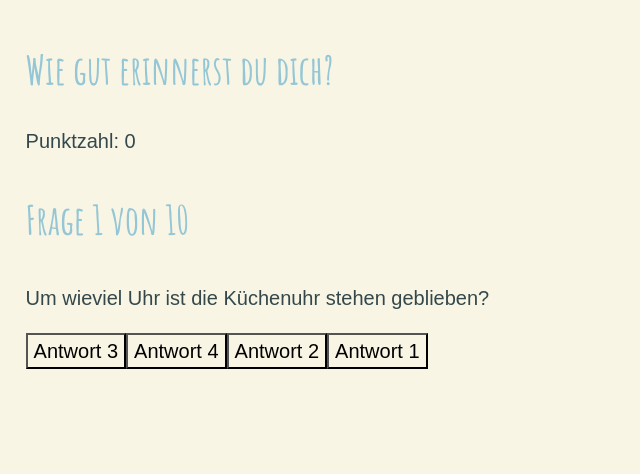
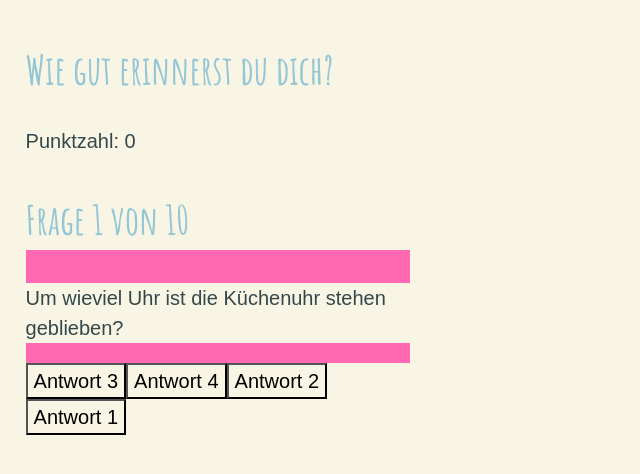
Before and after one commit to tatjanafichtner/capstone-fast-reading-app, a Next.js app: page /questions in a window 1280 px wide. Both pictures are taken after a click on the button "Quiz starten". Shown: the top 474 px of the page, without its empty margins (0-640 px from the left). Built offline with nearby package versions, Linux system fonts and the light colour scheme.

Commit message:
fix of a bug to active the disabled state of answers

```diff
--- a/components/QuestionCard.tsx
+++ b/components/QuestionCard.tsx
@@ -18,6 +18,7 @@ export type QuestionCardProps = {
   answers: string[];
   onSelectAnswer: (event: React.MouseEvent<HTMLButtonElement>) => void;
   totalQuestions: number;
+  amountOfAnswers: number;
 };
 
 /*
@@ -32,6 +33,7 @@ export const QuestionCard: React.FC<QuestionCardProps> = ({
   answers,
   onSelectAnswer,
   totalQuestions,
+  amountOfAnswers,
 }) => {
   // Before we display a single QuestionCard, the array of answers we collect
   // from our JSON file needs to be rendered for every single answer in it.
@@ -39,7 +41,7 @@ export const QuestionCard: React.FC<QuestionCardProps> = ({
     return (
       <button
         key={answer}
-        disabled={false}
+        disabled={amountOfAnswers === cardNumber}
         value={answer}
         onClick={onSelectAnswer}
       >
@@ -49,13 +51,13 @@ export const QuestionCard: React.FC<QuestionCardProps> = ({
   });
   // Then we can build the QuestionCards we want to display in the questions.tsx page
   return (
-    <article>
+    <StyledCard>
       <h2>
         Frage {cardNumber} von {totalQuestions}
       </h2>
       <p>{question}</p>
       <p>{renderedAnswers}</p>
-    </article>
+    </StyledCard>
   );
 };
 
@@ -65,8 +67,8 @@ export const QuestionCard: React.FC<QuestionCardProps> = ({
 ###########
 */
 
-const StyledCard = styled.article`
-  all: unset;
+const StyledCard = styled.section`
   border-radius: 50;
   background-color: hotpink;
+  width: 30vw;
 `;
--- a/pages/questions.tsx
+++ b/pages/questions.tsx
@@ -163,6 +163,7 @@ const QuizPage = ({
         totalQuestions={questions.length}
         question={question}
         answers={answers}
+        amountOfAnswers={userAnswers.length}
         // userScore={score}      // Wie bekomme ich den User Score??
         // amountOfUserAnswers={
         //   userAnswers ? userAnswers[cardNumber - 1] : undefined
```
